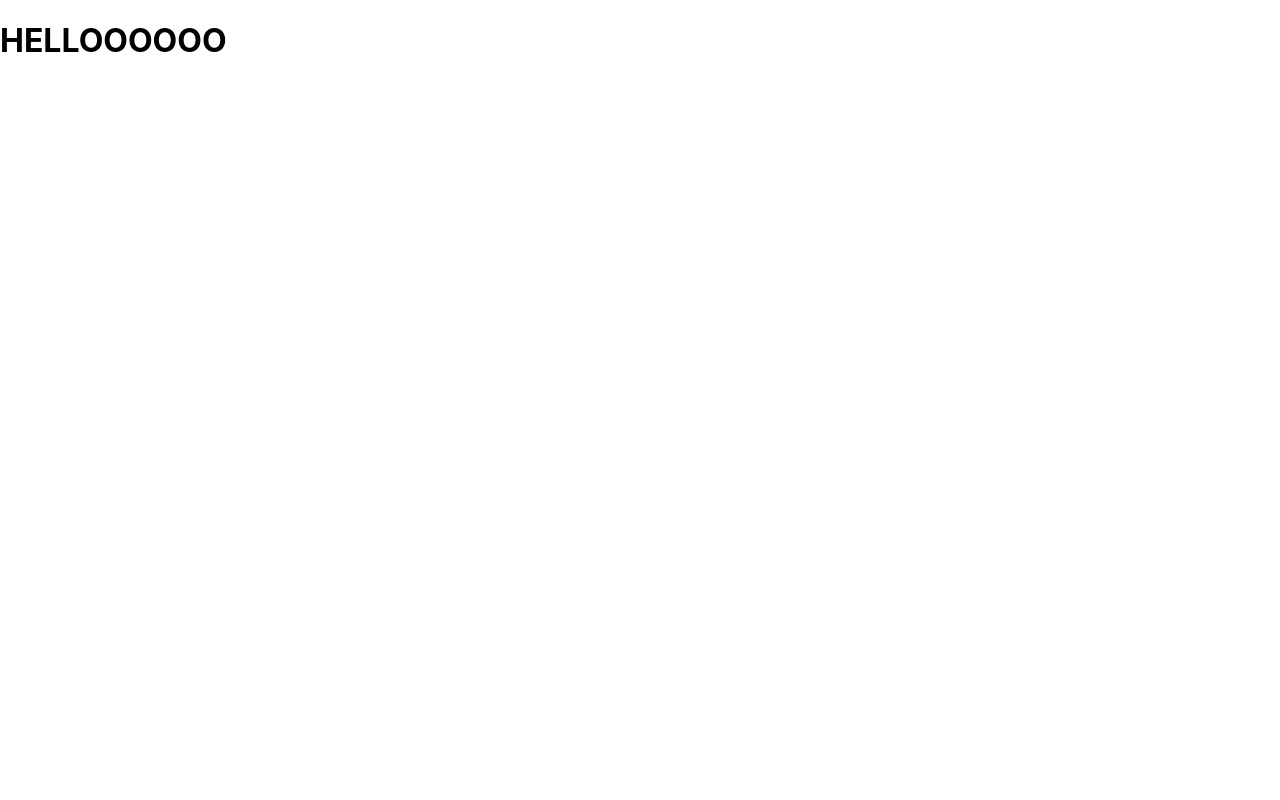
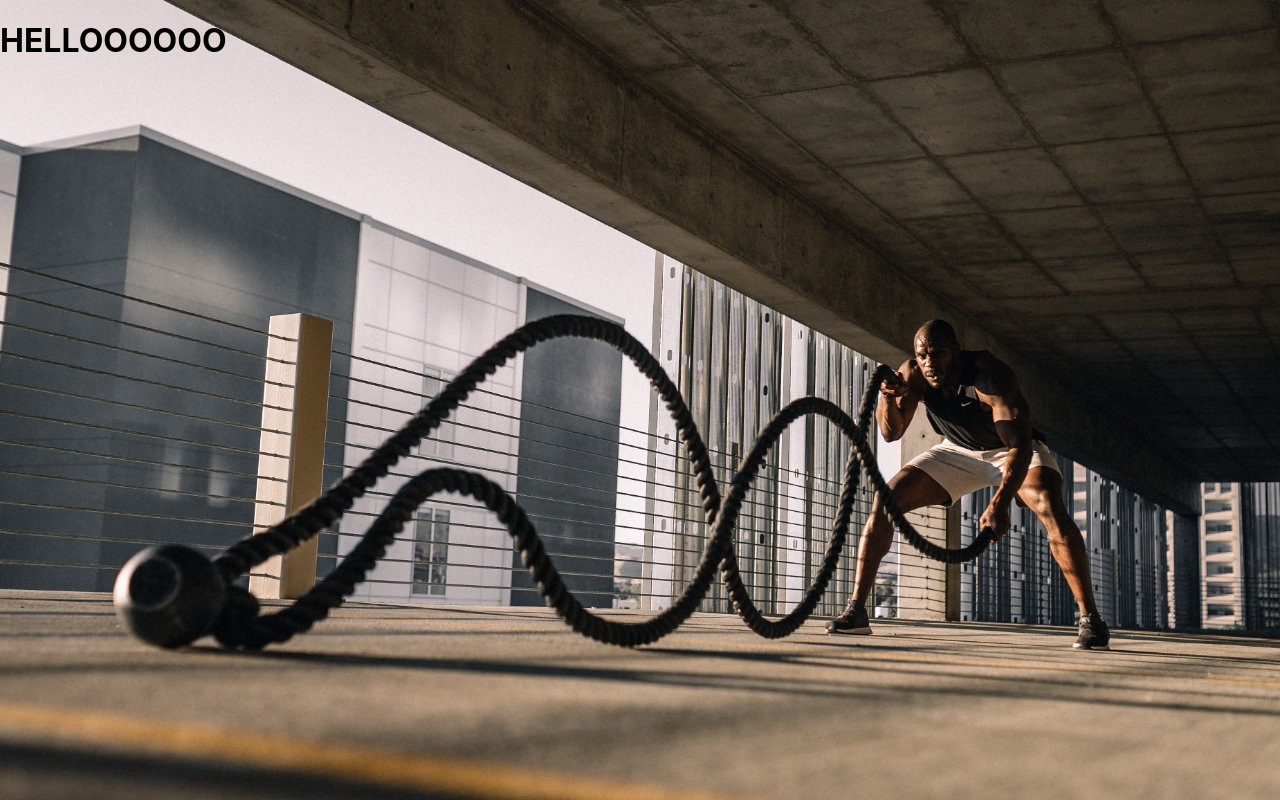
Before and after one commit to Mathew29/workout-landing, a React (Create React App) app: page / in a window 1280 px wide. Built offline with nearby package versions, Linux system fonts and the light colour scheme.

Commit message:
move background image

```diff
--- a/src/index.css
+++ b/src/index.css
@@ -1,4 +1,11 @@
 body {
+  max-width: 100%;
+  height: auto;
+  background-image: url('assets/images/karsten-winegeart-0Wra5YYVQJE-unsplash.jpg');
+  background-position: center center;
+  background-repeat: no-repeat;
+  background-attachment: fixed;
+  background-size: cover;
   margin: 0;
   font-family: -apple-system, BlinkMacSystemFont, 'Segoe UI', 'Roboto', 'Oxygen',
     'Ubuntu', 'Cantarell', 'Fira Sans', 'Droid Sans', 'Helvetica Neue',
```
